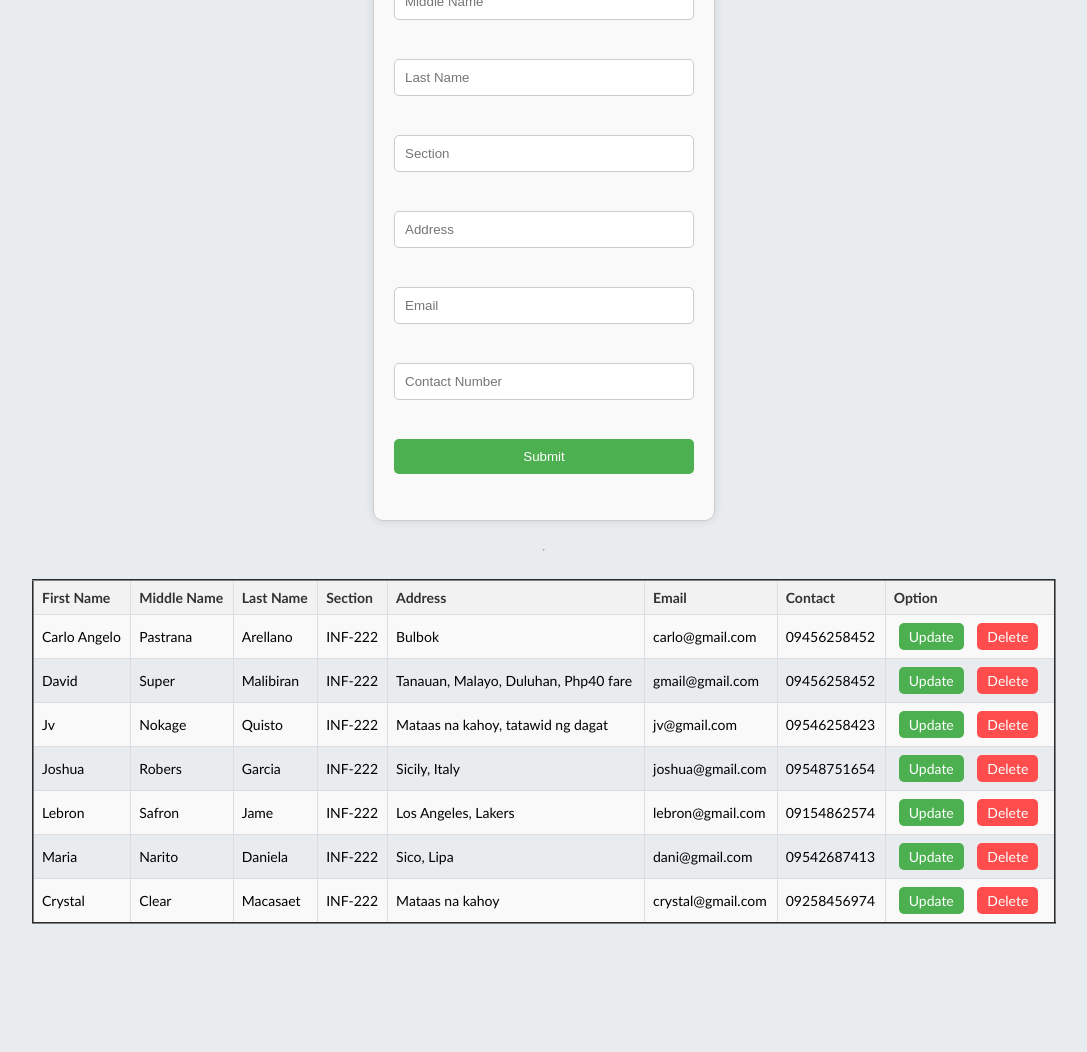
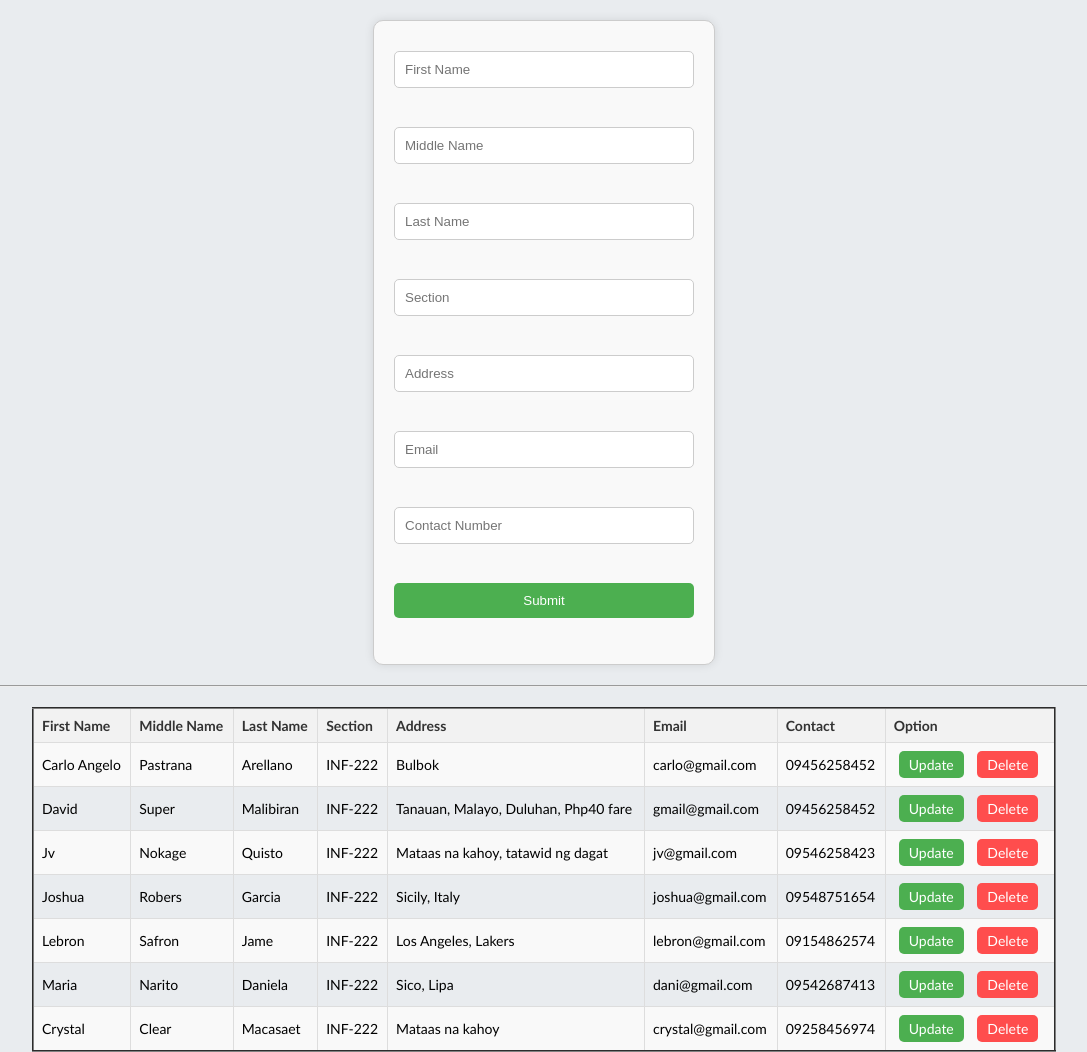
Before and after one commit to nokageAdmin/tutorial-1, a PHP site: page / in a window 1280 px wide. Shown: the whole page, without its empty margins (96-1183 px from the left). Before the commit the page ends 924 px from the top, so only its background shows below. Run offline with PHP 8.4, Linux system fonts and the light colour scheme; data comes from the database, SQL or seed files in the repository.

Commit message:
initial commit

```diff
--- a/index.php
+++ b/index.php
@@ -144,7 +144,7 @@
 <!-- CSS for centering the form and styling buttons -->
 <style>
     body {
-        display: flex;
+        display: center;
         flex-direction: column;
         justify-content: center;
         align-items: center;
```
